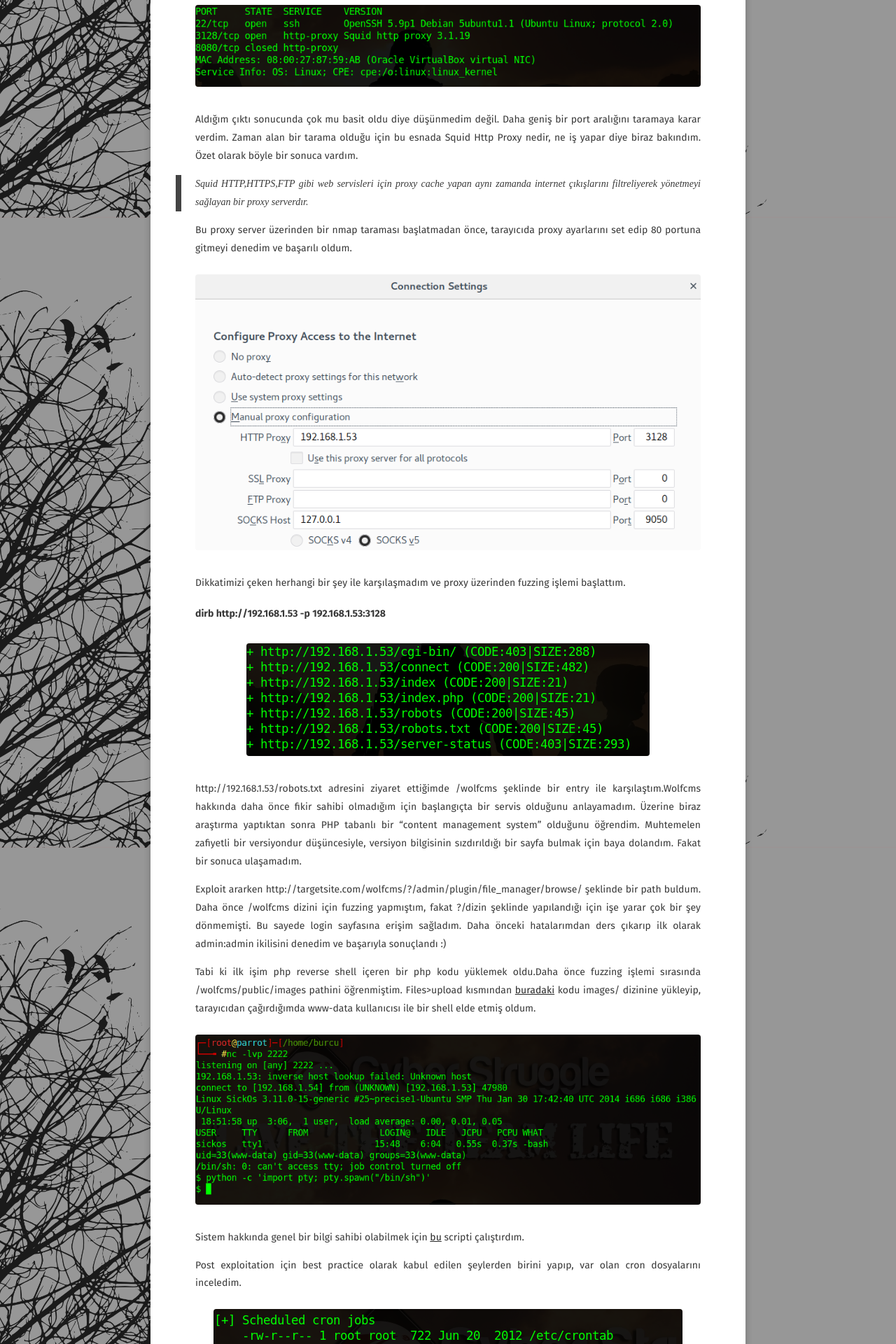
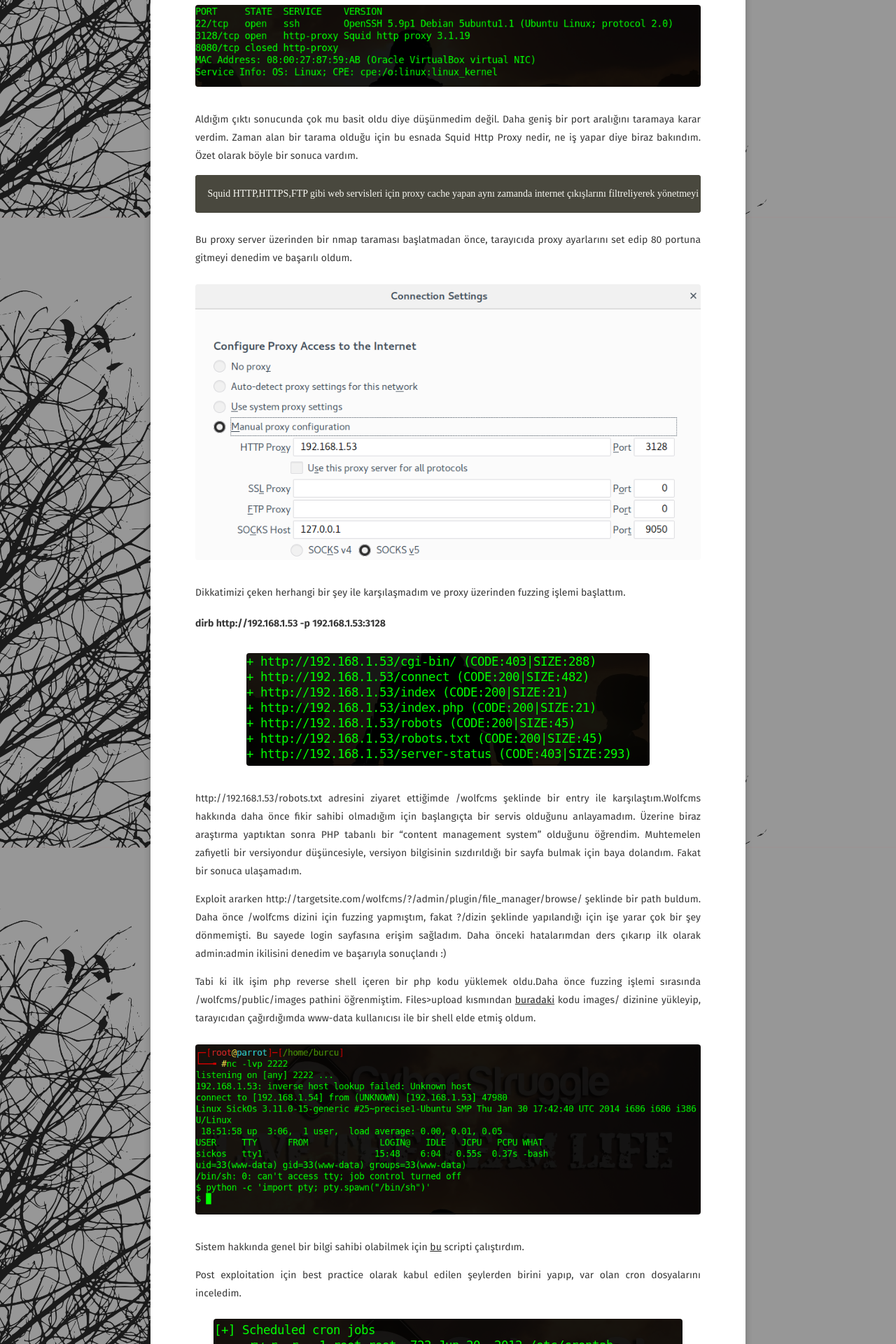
Before and after one commit to burcudemiralp/burcudemiralp.github.io, a Jekyll site: the page built from _posts/2018-06-08-Sick0s:1.1-Writeup.md, in a window 1280 px wide. Shown: the part 589-2509 px from the top of the page at 70% size. Built offline with Jekyll 4.4.1, drawn with Linux system fonts in a browser that asks for light colours; some web fonts are replaced.

````diff
--- a/_posts/2018-06-08-Sick0s:1.1-Writeup.md
+++ b/_posts/2018-06-08-Sick0s:1.1-Writeup.md
@@ -18,9 +18,9 @@ Ardından basit bir nmap taraması ile açık portları ve üzerinde çalışan
 </figure>
 Aldığım çıktı sonucunda çok mu basit oldu diye düşünmedim değil. Daha geniş bir port aralığını taramaya karar verdim.
 Zaman alan bir tarama olduğu için bu esnada Squid Http Proxy nedir, ne iş yapar diye biraz bakındım. Özet olarak  böyle bir sonuca vardım.
-
-> Squid HTTP,HTTPS,FTP gibi web servisleri için proxy cache yapan aynı zamanda internet çıkışlarını filtreliyerek yönetmeyi       sağlayan bir proxy serverdır.
-
+```
+ Squid HTTP,HTTPS,FTP gibi web servisleri için proxy cache yapan aynı zamanda internet çıkışlarını filtreliyerek yönetmeyi       sağlayan bir proxy serverdır.
+```
 Bu proxy server üzerinden bir nmap taraması başlatmadan önce, tarayıcıda proxy ayarlarını set edip 80 portuna gitmeyi denedim ve başarılı oldum.
 <figure >
     <img src="/assets/img/sickos/sickosproxy.png">
````
